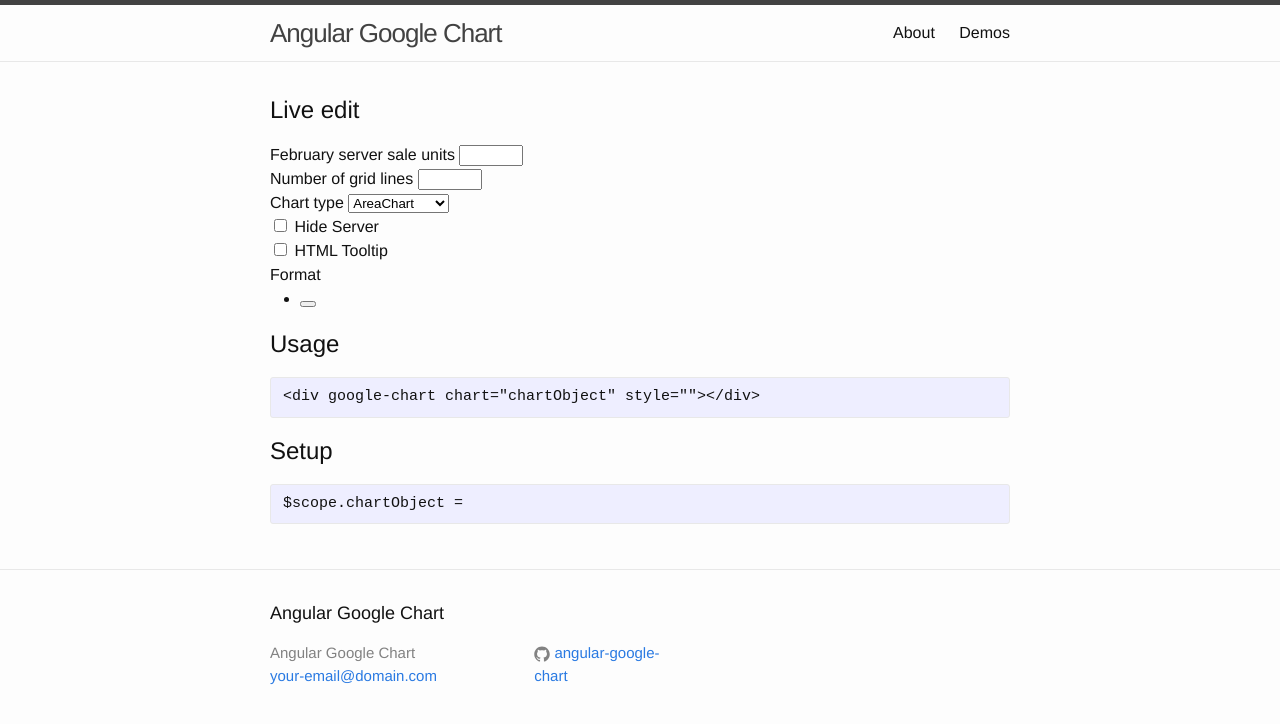
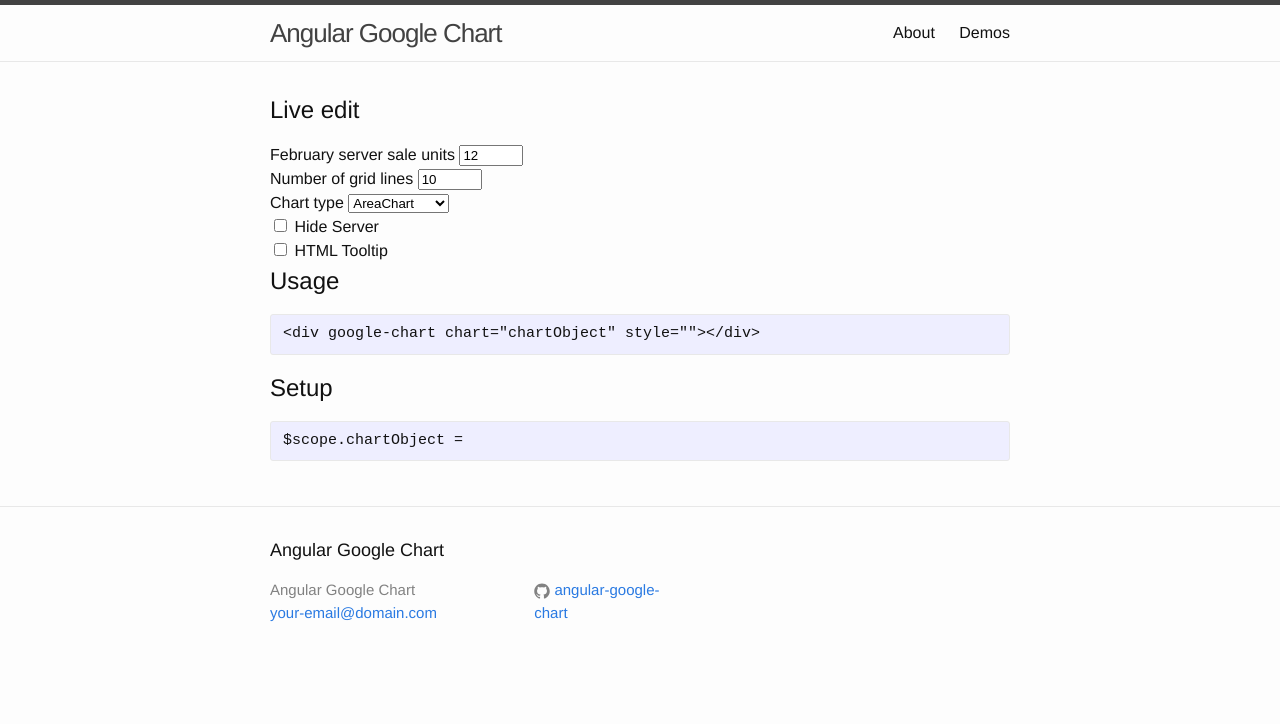
Before and after one commit to Balrog30/docs-experiment, a Jekyll site: the page built from _demos/fat.html, in a window 1280 px wide. Shown: the top 724 px of the page. Built offline with Jekyll 4.4.1, drawn with Linux system fonts in a browser that asks for light colours; nearby versions of some CDN libraries; comment, search, counter and statistics services are not loaded.

Commit message:
Fix 'Fat' demo. Could still use some style and structure corrections, but at least it works.

```diff
--- a/_demos/fat.html
+++ b/_demos/fat.html
@@ -7,23 +7,22 @@
 - /demos/fat.js
 ---
 
-<div class="col-xs-5">
+<div ng-app="google-chart-sample" ng-controller="FatChartCtrl">
+    <div>
         <h2>Live edit</h2>
 
         <form class="form-horizontal" role="form">
             <div class="form-group ">
-            <label class="control-label"
-                   for="chart-data-rows-1-3-v">February server sale units</label>
+                <label class="control-label" for="chart-data-rows-1-3-v">February server sale units</label>
 
-            <input class="form-control" type="number" min="0" max="100" ng-model="chart.data.rows[1].c[3].v"
-                   id="chart-data-rows-1-3-v"/>
+                <input class="form-control" type="number" min="0" max="100" ng-model="chart.data.rows[1].c[3].v" id="chart-data-rows-1-3-v"
+                />
             </div>
             <div class="form-group">
-            <label class="control-label"
-                   for="chart-options-vAxis-gridlines-count">Number of grid lines</label>
+                <label class="control-label" for="chart-options-vAxis-gridlines-count">Number of grid lines</label>
 
-            <input class="form-control" type="number" min="0" max="100" ng-model="chart.options.vAxis.gridlines.count"
-                   id="chart-options-vAxis-gridlines-count"/>
+                <input class="form-control" type="number" min="0" max="100" ng-model="chart.options.vAxis.gridlines.count" id="chart-options-vAxis-gridlines-count"
+                />
             </div>
 
             <div class="form-group">
@@ -87,3 +82,4 @@
         <pre>$scope.chartObject = {{chart|json}}</pre>
 
     </div>
+</div>
--- a/_demos/fat.js
+++ b/_demos/fat.js
@@ -1,4 +1,4 @@
-/* global angular, $ */
+/* global angular */
 
 (function() {
     'use strict';
@@ -227,24 +227,7 @@
         };
 
         $scope.chartReady = function() {
-            fixGoogleChartsBarsBootstrap();
+
         };
-
-        function fixGoogleChartsBarsBootstrap() {
-            // Google charts uses <img height="12px">, which is incompatible with Twitter
-            // * bootstrap in responsive mode, which inserts a css rule for: img { height: auto; }.
-            // *
-            // * The fix is to use inline style width attributes, ie <img style="height: 12px;">.
-            // * BUT we can't change the way Google Charts renders its bars. Nor can we change
-            // * the Twitter bootstrap CSS and remain future proof.
-            // *
-            // * Instead, this function can be called after a Google charts render to "fix" the
-            // * issue by setting the style attributes dynamically.
-
-            $(".google-visualization-table-table img[width]").each(function(index, img) {
-                $(img).css("width", $(img).attr("width")).css("height", $(img).attr("height"));
-            });
-        }
-
     });
 })();
```
Also changed, not shown: other parts of _demos/fat.html (+2 -6 lines). Lines whose indentation alone changed are shown as unchanged.
